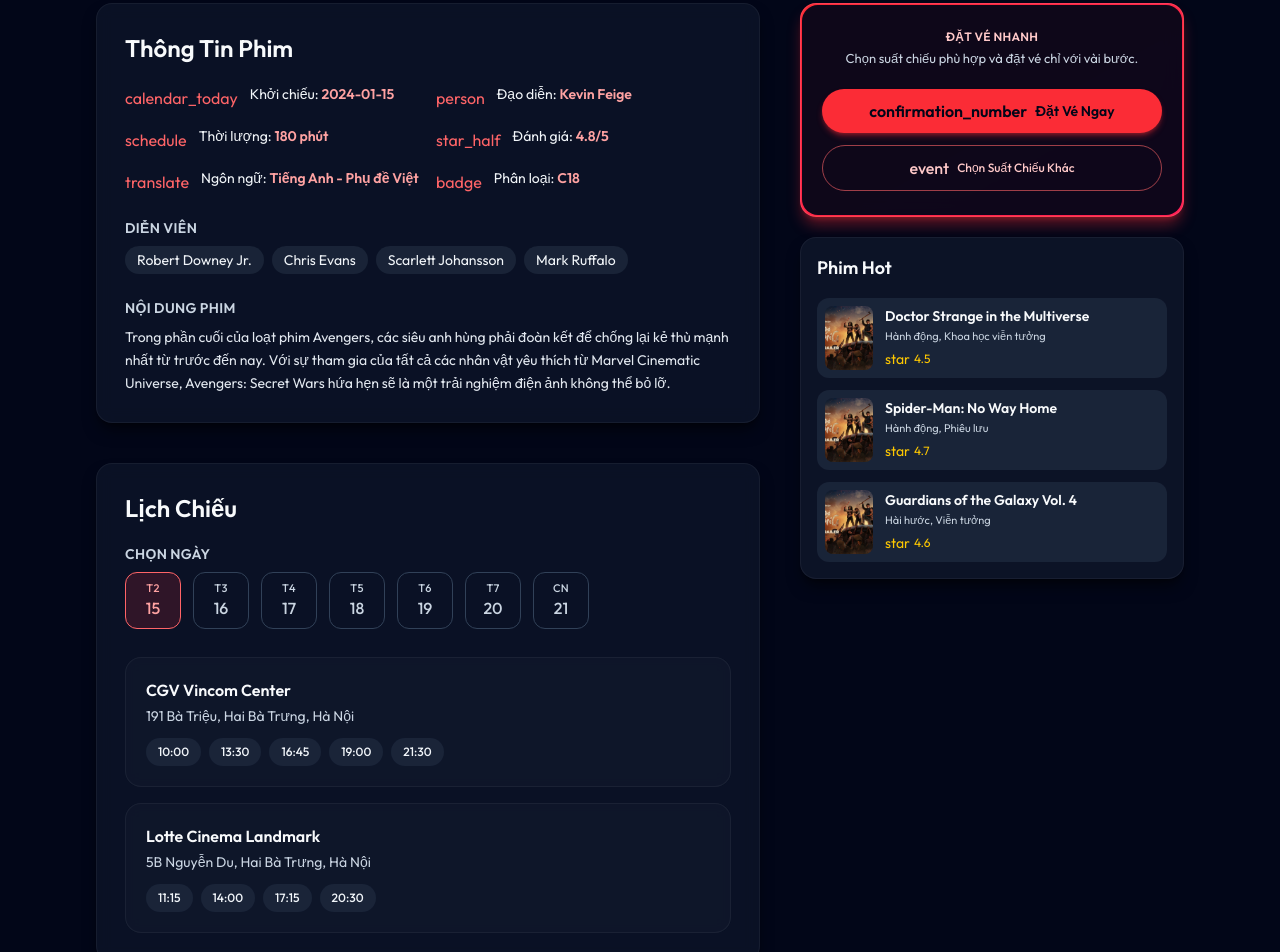
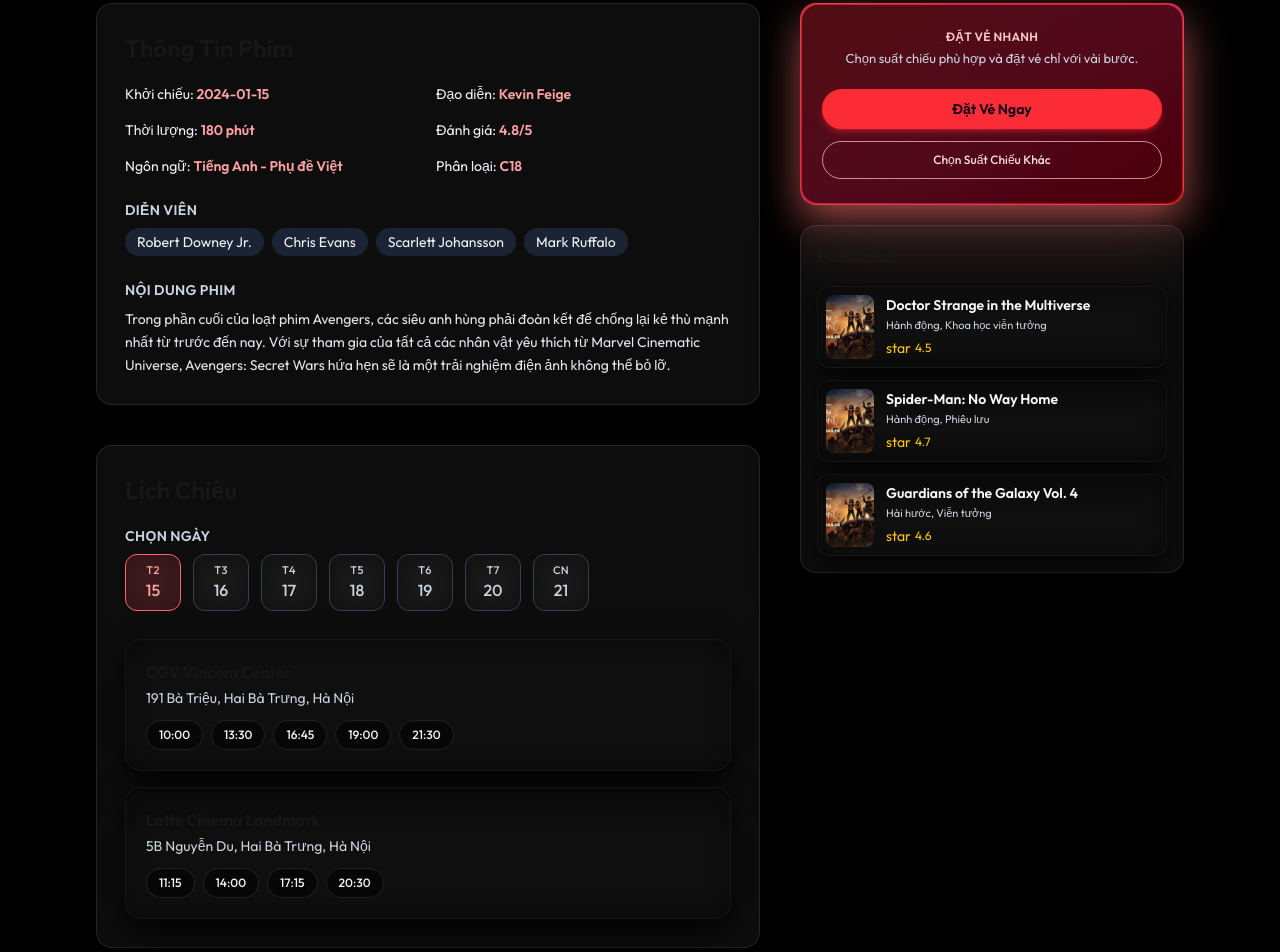
Before and after one commit to duyanhhhhhn/cinema-booking-fe, a Next.js app: page /movies/1 in a window 1280 px wide. Shown: the part 780-1732 px from the top of the page. Built offline with nearby package versions, Linux system fonts and the light colour scheme.

Commit message:
update template movies detail version 1.0

```diff
--- a/src/app/component/movies/MovieDetail.tsx
+++ b/src/app/component/movies/MovieDetail.tsx
@@ -11,6 +11,12 @@ interface MovieDetailProps {
 export default function MovieDetail({ movieId }: MovieDetailProps) {
   const [tabValue, setTabValue] = useState<number>(0);
   const [trailerOpen, setTrailerOpen] = useState<boolean>(false);
+
+  // style dùng chung cho card
+  const glassCard =
+    "rounded-2xl border border-white/10 bg-white/5 shadow-[0_18px_45px_rgba(0,0,0,0.9)] backdrop-blur-xl";
+  const glassCardSoft =
+    "rounded-2xl border border-white/5 bg-black/40 shadow-[0_14px_35px_rgba(0,0,0,0.85)] backdrop-blur-lg";
 
   // Sample data - replace with API call
   const movie = {
@@ -80,13 +86,14 @@ export default function MovieDetail({ movieId }: MovieDetailProps) {
   };
 
   return (
-    <main className="min-h-screen bg-slate-950 text-slate-50">
+    <main className="">
+      {/* HERO */}
       <section className="relative overflow-hidden">
         <div
           className="absolute inset-0 bg-cover bg-center"
           style={{ backgroundImage: `url("${movie.poster}")` }}
         />
-        <div className="absolute inset-0 bg-gradient-to-t from-black via-black/90 to-red-950/40 backdrop-blur-sm" />
+        <div className="absolute inset-0 bg-gradient-to-t from-black via-black/90 to-red-950/40 backdrop-blur-md" />
 
         <div className="relative z-10 mx-auto flex max-w-6xl flex-col gap-8 px-4 pb-10 pt-24 md:flex-row md:px-6 lg:px-8 lg:pb-16 lg:pt-32">
           <div className="flex justify-center md:justify-start">
@@ -109,7 +116,7 @@ export default function MovieDetail({ movieId }: MovieDetailProps) {
             </p>
 
             <div className="flex flex-wrap items-center gap-3 md:gap-4">
-              <div className="flex items-center gap-1.5 rounded-full bg-black/40 px-3 py-1.5 text-sm shadow">
+              <div className="flex items-center gap-1.5 rounded-full bg-black/40 px-3 py-1.5 text-sm shadow backdrop-blur-md">
                 <span className="material-symbols-outlined text-base align-middle text-yellow-400">
                   star
                 </span>
@@ -117,11 +124,11 @@ export default function MovieDetail({ movieId }: MovieDetailProps) {
                 <span className="text-xs text-slate-300">/ 5</span>
               </div>
 
-              <div className="rounded-full border border-red-400/70 bg-red-500/10 px-3 py-1 text-xs font-semibold uppercase tracking-wide text-red-300">
+              <div className="rounded-full border border-red-400/70 bg-red-500/10 px-3 py-1 text-xs font-semibold uppercase tracking-wide text-red-300 backdrop-blur-md">
                 {movie.ageRating}
               </div>
 
-              <div className="rounded-full bg-black/40 px-3 py-1 text-xs text-slate-200">
+              <div className="rounded-full bg-black/40 px-3 py-1 text-xs text-slate-200 backdrop-blur-md">
                 {movie.duration} phút
               </div>
             </div>
@@ -130,7 +137,7 @@ export default function MovieDetail({ movieId }: MovieDetailProps) {
               {movie.genre.map((x) => (
                 <li
                   key={x}
-                  className="rounded-full border border-white/10 bg-black/40 px-3 py-1 text-xs text-slate-100"
+                  className="rounded-full border border-white/10 bg-black/40 px-3 py-1 text-xs text-slate-100 backdrop-blur-md"
                 >
                   {x}
                 </li>
@@ -157,20 +164,20 @@ export default function MovieDetail({ movieId }: MovieDetailProps) {
         </div>
       </section>
 
-      <section className="bg-slate-950">
+      {/* NỘI DUNG DƯỚI */}
+      <section>
         <div className="mx-auto max-w-6xl px-4 py-10 md:px-6 lg:px-8 lg:py-14">
           <div className="flex flex-col gap-10 lg:flex-row">
+            {/* CỘT TRÁI */}
             <div className="flex-1 space-y-10">
-              <section className="rounded-2xl border border-white/5 bg-slate-900/70 p-5 shadow-lg shadow-black/50 backdrop-blur-sm md:p-6 lg:p-7">
+              {/* Thông tin phim */}
+              <section className={`${glassCard} p-5 md:p-6 lg:p-7`}>
                 <h2 className="mb-5 text-xl font-semibold md:text-2xl">
                   Thông Tin Phim
                 </h2>
 
                 <div className="grid gap-4 text-sm text-slate-100 md:grid-cols-2">
                   <div className="flex items-start gap-3">
-                    <span className="material-symbols-outlined mt-0.5 text-base text-red-400">
-                      calendar_today
-                    </span>
                     <span>
                       Khởi chiếu:{" "}
                       <span className="font-semibold text-red-300">
@@ -180,9 +187,6 @@ export default function MovieDetail({ movieId }: MovieDetailProps) {
                   </div>
 
                   <div className="flex items-start gap-3">
-                    <span className="material-symbols-outlined mt-0.5 text-base text-red-400">
-                      person
-                    </span>
                     <span>
                       Đạo diễn:{" "}
                       <span className="font-semibold text-red-300">
@@ -192,9 +196,6 @@ export default function MovieDetail({ movieId }: MovieDetailProps) {
                   </div>
 
                   <div className="flex items-start gap-3">
-                    <span className="material-symbols-outlined mt-0.5 text-base text-red-400">
-                      schedule
-                    </span>
                     <span>
                       Thời lượng:{" "}
                       <span className="font-semibold text-red-300">
@@ -204,9 +205,6 @@ export default function MovieDetail({ movieId }: MovieDetailProps) {
                   </div>
 
                   <div className="flex items-start gap-3">
-                    <span className="material-symbols-outlined mt-0.5 text-base text-red-400">
-                      star_half
-                    </span>
                     <span>
                       Đánh giá:{" "}
                       <span className="font-semibold text-red-300">
@@ -216,9 +214,6 @@ export default function MovieDetail({ movieId }: MovieDetailProps) {
                   </div>
 
                   <div className="flex items-start gap-3">
-                    <span className="material-symbols-outlined mt-0.5 text-base text-red-400">
-                      translate
-                    </span>
                     <span>
                       Ngôn ngữ:{" "}
                       <span className="font-semibold text-red-300">
@@ -228,9 +223,6 @@ export default function MovieDetail({ movieId }: MovieDetailProps) {
                   </div>
 
                   <div className="flex items-start gap-3">
-                    <span className="material-symbols-outlined mt-0.5 text-base text-red-400">
-                      badge
-                    </span>
                     <span>
                       Phân loại:{" "}
                       <span className="font-semibold text-red-300">
@@ -248,7 +240,7 @@ export default function MovieDetail({ movieId }: MovieDetailProps) {
                     {movie.cast.map((actor) => (
                       <li
                         key={actor}
-                        className="rounded-full bg-slate-800/80 px-3 py-1 text-slate-100"
+                        className="rounded-full bg-slate-800/80 px-3 py-1 text-slate-100 backdrop-blur-md"
                       >
                         {actor}
                       </li>
@@ -266,7 +258,8 @@ export default function MovieDetail({ movieId }: MovieDetailProps) {
                 </div>
               </section>
 
-              <section className="rounded-2xl border border-white/5 bg-slate-900/70 p-5 shadow-lg shadow-black/50 backdrop-blur-sm md:p-6 lg:p-7">
+              {/* Lịch chiếu */}
+              <section className={`${glassCard} p-5 md:p-6 lg:p-7`}>
                 <h2 className="mb-5 text-xl font-semibold md:text-2xl">
                   Lịch Chiếu
                 </h2>
@@ -288,7 +281,7 @@ export default function MovieDetail({ movieId }: MovieDetailProps) {
                       <button
                         key={d.label + d.day}
                         className={
-                          "flex w-14 flex-col items-center rounded-xl border px-2 py-2 text-xs font-medium transition hover:border-red-400 hover:bg-red-500/10 " +
+                          "flex w-14 flex-col items-center rounded-xl border px-2 py-2 text-xs font-medium transition backdrop-blur-md hover:border-red-400 hover:bg-red-500/10 " +
                           (index === 0
                             ? "border-red-400 bg-red-500/15 text-red-300"
                             : "border-slate-700 text-slate-300")
@@ -304,7 +297,7 @@ export default function MovieDetail({ movieId }: MovieDetailProps) {
                 </div>
 
                 <div className="space-y-4">
-                  <div className="rounded-2xl border border-white/5 bg-slate-900/90 p-4 md:p-5 backdrop-blur-sm">
+                  <div className={`${glassCardSoft} p-4 md:p-5`}>
                     <h4 className="text-sm font-semibold md:text-base">
                       CGV Vincom Center
                     </h4>
@@ -316,7 +309,7 @@ export default function MovieDetail({ movieId }: MovieDetailProps) {
                         (time) => (
                           <button
                             key={time}
-                            className="rounded-full bg-slate-800/80 px-3 py-1.5 text-xs font-medium text-slate-100 transition hover:bg-red-500 hover:text-slate-950"
+                            className="rounded-full border border-white/10 bg-black/40 px-3 py-1.5 text-xs font-medium text-slate-100 backdrop-blur-md transition hover:border-red-400 hover:bg-red-500 hover:text-slate-950"
                           >
                             {time}
                           </button>
@@ -325,7 +318,7 @@ export default function MovieDetail({ movieId }: MovieDetailProps) {
                     </div>
                   </div>
 
-                  <div className="rounded-2xl border border-white/5 bg-slate-900/90 p-4 md:p-5 backdrop-blur-sm">
+                  <div className={`${glassCardSoft} p-4 md:p-5`}>
                     <h4 className="text-sm font-semibold md:text-base">
                       Lotte Cinema Landmark
                     </h4>
@@ -336,7 +329,7 @@ export default function MovieDetail({ movieId }: MovieDetailProps) {
                       {["11:15", "14:00", "17:15", "20:30"].map((time) => (
                         <button
                           key={time}
-                          className="rounded-full bg-slate-800/80 px-3 py-1.5 text-xs font-medium text-slate-100 transition hover:bg-red-500 hover:text-slate-950"
+                          className="rounded-full border border-white/10 bg-black/40 px-3 py-1.5 text-xs font-medium text-slate-100 backdrop-blur-md transition hover:border-red-400 hover:bg-red-500 hover:text-slate-950"
                         >
                           {time}
                         </button>
@@ -346,7 +339,8 @@ export default function MovieDetail({ movieId }: MovieDetailProps) {
                 </div>
               </section>
 
-              <section className="rounded-2xl border border-white/5 bg-slate-900/70 p-5 shadow-lg shadow-black/50 backdrop-blur-sm md:p-6 lg:p-7">
+              {/* Đánh giá */}
+              <section className={`${glassCard} p-5 md:p-6 lg:p-7`}>
                 <h2 className="mb-5 text-xl font-semibold md:text-2xl">
                   Đánh Giá
                 </h2>
@@ -358,7 +352,7 @@ export default function MovieDetail({ movieId }: MovieDetailProps) {
                     return (
                       <div
                         key={review.user + review.date}
-                        className="flex gap-4 rounded-2xl border border-white/5 bg-slate-900/80 p-4 backdrop-blur-sm"
+                        className={`${glassCardSoft} flex gap-4 p-4`}
                       >
                         <div className="flex h-10 w-10 items-center justify-center rounded-full bg-red-500/20 text-sm font-semibold text-red-300">
                           {initial}
@@ -405,9 +399,11 @@ export default function MovieDetail({ movieId }: MovieDetailProps) {
               </section>
             </div>
 
+            {/* CỘT PHẢI */}
             <aside className="w-full space-y-5 lg:w-80 xl:w-96">
-              <section className="rounded-2xl border border-red-400/40 bg-gradient-to-br from-red-500 to-rose-500 p-[1px] shadow-lg shadow-red-500/40">
-                <div className="rounded-2xl bg-slate-950/95 px-5 py-6 text-center backdrop-blur-sm">
+              {/* Đặt vé nhanh */}
+              <section className="rounded-2xl border border-red-400/50 bg-gradient-to-br from-red-500/80 via-rose-500/80 to-red-600/80 p-[1px] shadow-[0_18px_45px_rgba(248,113,113,0.65)]">
+                <div className="rounded-2xl bg-black/60 px-5 py-6 text-center backdrop-blur-2xl">
                   <p className="text-xs font-semibold uppercase tracking-wide text-red-200">
                     Đặt Vé Nhanh
                   </p>
@@ -416,22 +412,17 @@ export default function MovieDetail({ movieId }: MovieDetailProps) {
                   </p>
 
                   <button className="mt-5 inline-flex w-full items-center justify-center gap-2 rounded-full bg-red-500 px-4 py-2.5 text-sm font-semibold text-slate-950 shadow-md shadow-red-500/40 transition hover:bg-red-400">
-                    <span className="material-symbols-outlined text-base">
-                      confirmation_number
-                    </span>
                     <span>Đặt Vé Ngay</span>
                   </button>
 
-                  <button className="mt-3 inline-flex w-full items-center justify-center gap-2 rounded-full border border-red-400/60 bg-transparent px-4 py-2.5 text-xs font-medium text-red-200 transition hover:bg-red-500/10">
-                    <span className="material-symbols-outlined text-base">
-                      event
-                    </span>
+                  <button className="mt-3 inline-flex w-full items-center justify-center gap-2 rounded-full border border-red-200/70 bg-transparent px-4 py-2.5 text-xs font-medium text-red-100 transition hover:bg-red-500/10">
                     <span>Chọn Suất Chiếu Khác</span>
                   </button>
                 </div>
               </section>
 
-              <section className="rounded-2xl border border-white/5 bg-slate-900/80 p-4 shadow-lg shadow-black/50 backdrop-blur-sm">
+              {/* Phim hot */}
+              <section className={`${glassCard} p-4`}>
                 <h2 className="mb-4 text-base font-semibold md:text-lg">
                   Phim Hot
                 </h2>
@@ -440,7 +431,7 @@ export default function MovieDetail({ movieId }: MovieDetailProps) {
                   {relatedMovies.map((item) => (
                     <button
                       key={item.id}
-                      className="flex w-full items-center gap-3 rounded-xl bg-slate-800/80 p-2 text-left transition hover:bg-red-900/40"
+                      className="flex w-full items-center gap-3 rounded-xl border border-white/5 bg-black/40 p-2 text-left shadow-[0_10px_28px_rgba(0,0,0,0.75)] backdrop-blur-lg transition hover:border-red-400/60 hover:bg-red-900/40"
                     >
                       <div className="h-16 w-12 overflow-hidden rounded-lg bg-slate-700">
                         <img
```
